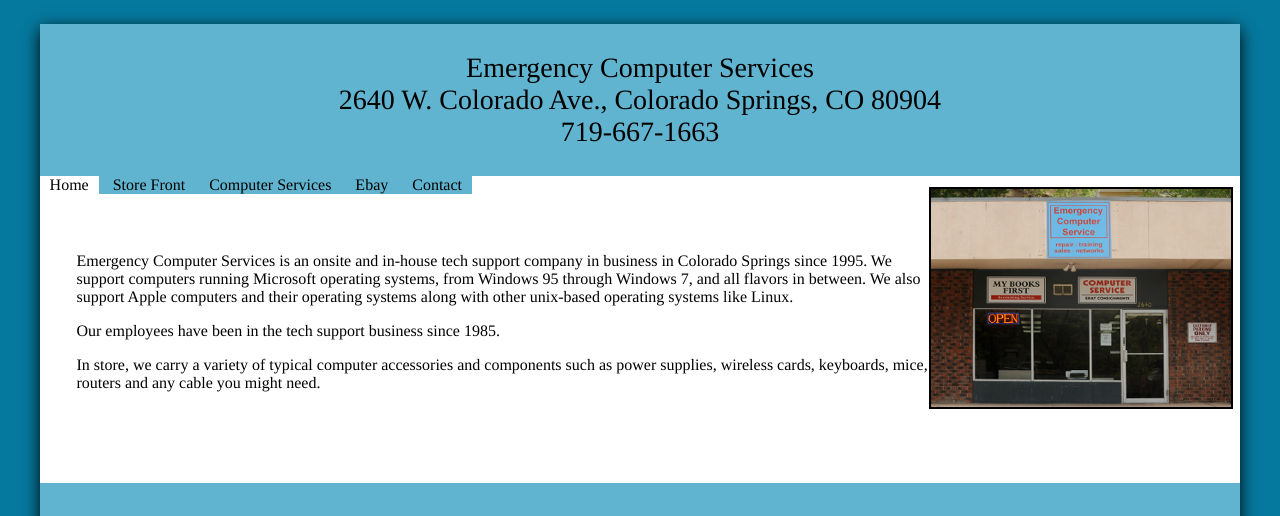
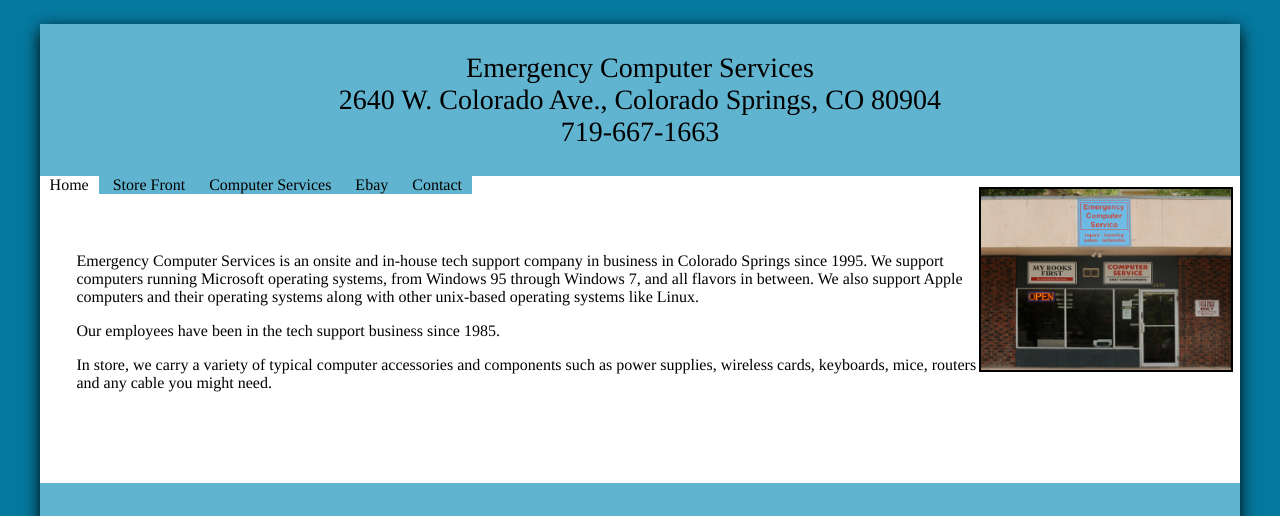
Before and after one commit to brycepg/ecscolorado, a plain HTML site: page index.html in a window 1280 px wide. Shown: the top 516 px of the page. Drawn offline with Linux system fonts and the light colour scheme.

```diff
--- a/index.css
+++ b/index.css
@@ -8,5 +8,5 @@
     border: 2px solid black;
     margin-right: 0.6%;
     float: right;
-    width: 25%;
+    width: 250px;
 }
```
